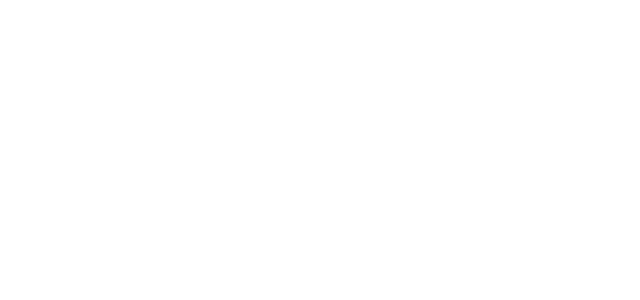
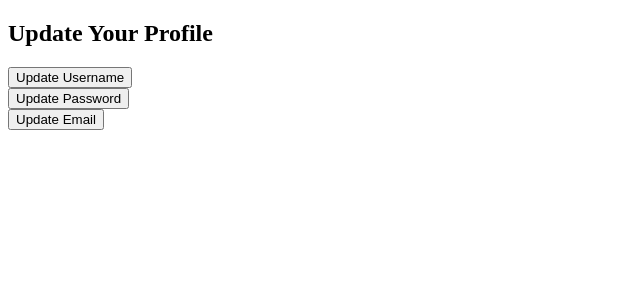
Before and after one commit to Luisrc91/eventPlanner, a React (Vite) app in the folder client/: page /updateUser in a window 1280 px wide. Before the commit this address had no page. Shown: the top 300 px of the page, without its empty margins (0-640 px from the left). Built offline with nearby package versions, Linux system fonts and the light colour scheme; the HTML template or start-up script is replaced by a standard one.

Commit message:
added routes for sites and simple layouts

```diff
--- a/client/src/App.jsx
+++ b/client/src/App.jsx
@@ -1,6 +1,11 @@
 import { BrowserRouter as Router, Route, Routes } from "react-router-dom";
 import Home from "./pages/Home";
 import Register from "./pages/Register";
+import Login from "./pages/Login";
+import UpdateUser from "./components/userupdate/UpdateUser";
+import UpdatePassword from "./components/userupdate/UpdatePassword";
+import UpdateEmail from "./components/userupdate/UpdateEmail";
+import UpdateProfile from "./pages/UpdateProfile";
 
 const App = () => {
   return (
@@ -8,6 +13,14 @@ const App = () => {
       <Routes>
         <Route path="/" element={<Home />} />
         <Route path="/register" element={<Register />} />
+        <Route path="/login" element={<Login />} />
+        <Route path="/updateUser" element={<UpdateProfile />} />
+
+
+        <Route path="/update-username" element={<UpdateUser />} />
+        <Route path="/update-password" element={<UpdatePassword />} />
+        <Route path="/update-email" element={<UpdateEmail/>} />
+
       </Routes>
     </Router>
   );
--- /dev/null
+++ b/client/src/components/userupdate/UpdateEmail.jsx
@@ -0,0 +1,11 @@
+export default function UpdateEmail() {
+    return (
+      <div>
+        <h2>Update Email</h2>
+        <form>
+          <input type="email" placeholder="New Email" />
+          <button type="submit">Update</button>
+        </form>
+      </div>
+    );
+  }
--- /dev/null
+++ b/client/src/components/userupdate/UpdatePassword.jsx
@@ -0,0 +1,11 @@
+export default function UpdatePassword() {
+    return (
+      <div>
+        <h2>Update Password</h2>
+        <form>
+          <input type="password" placeholder="New Password" />
+          <button type="submit">Update</button>
+        </form>
+      </div>
+    );
+  }
--- /dev/null
+++ b/client/src/components/userupdate/UpdateUser.jsx
@@ -0,0 +1,11 @@
+export default function UpdateUsername() {
+    return (
+      <div>
+        <h2>Update Username</h2>
+        <form>
+          <input type="text" placeholder="New Username" />
+          <button type="submit">Update</button>
+        </form>
+      </div>
+    );
+  }
--- a/client/src/pages/Login.jsx
+++ b/client/src/pages/Login.jsx
@@ -1,4 +1,3 @@
-import React from 'react';
 
 export default function Login() {
   return (
--- a/client/src/pages/UpdateProfile.jsx
+++ b/client/src/pages/UpdateProfile.jsx
@@ -1,6 +1,24 @@
+import { Link } from 'react-router-dom';
 
 export default function UpdateProfile() {
   return (
-    <div>UpdateProfile</div>
-  )
+    <div>
+      <h2>Update Your Profile</h2>
+      <div>
+        <Link to="/update-username">
+          <button>Update Username</button>
+        </Link>
+      </div>
+      <div>
+        <Link to="/update-password">
+          <button>Update Password</button>
+        </Link>
+      </div>
+      <div>
+        <Link to="/update-email">
+          <button>Update Email</button>
+        </Link>
+      </div>
+    </div>
+  );
 }
```
